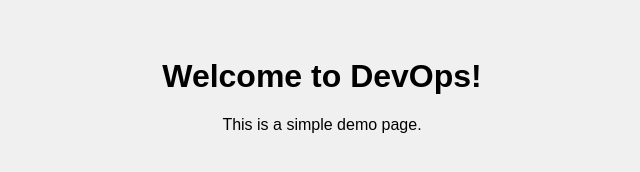
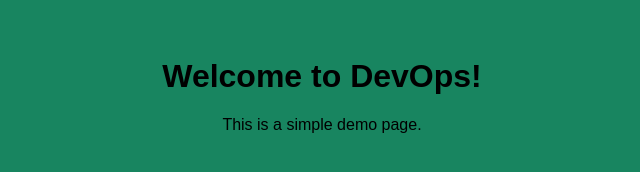
Before and after one commit to zeeshch-droid/DevOPs-git, a plain HTML site: page index.html in a window 1280 px wide. Shown: the whole page, without its empty margins (318-958 px from the left). Drawn offline with Linux system fonts and the light colour scheme.

Commit message:
Changing colour to green

```diff
--- a/index.html
+++ b/index.html
@@ -7,7 +7,7 @@
     <title>DevOps Demo</title>
     <style>
         body {
-            background-color: #f0f0f0;
+            background-color: #188560;
             font-family: Arial, sans-serif;
             text-align: center;
             padding: 50px;
```
